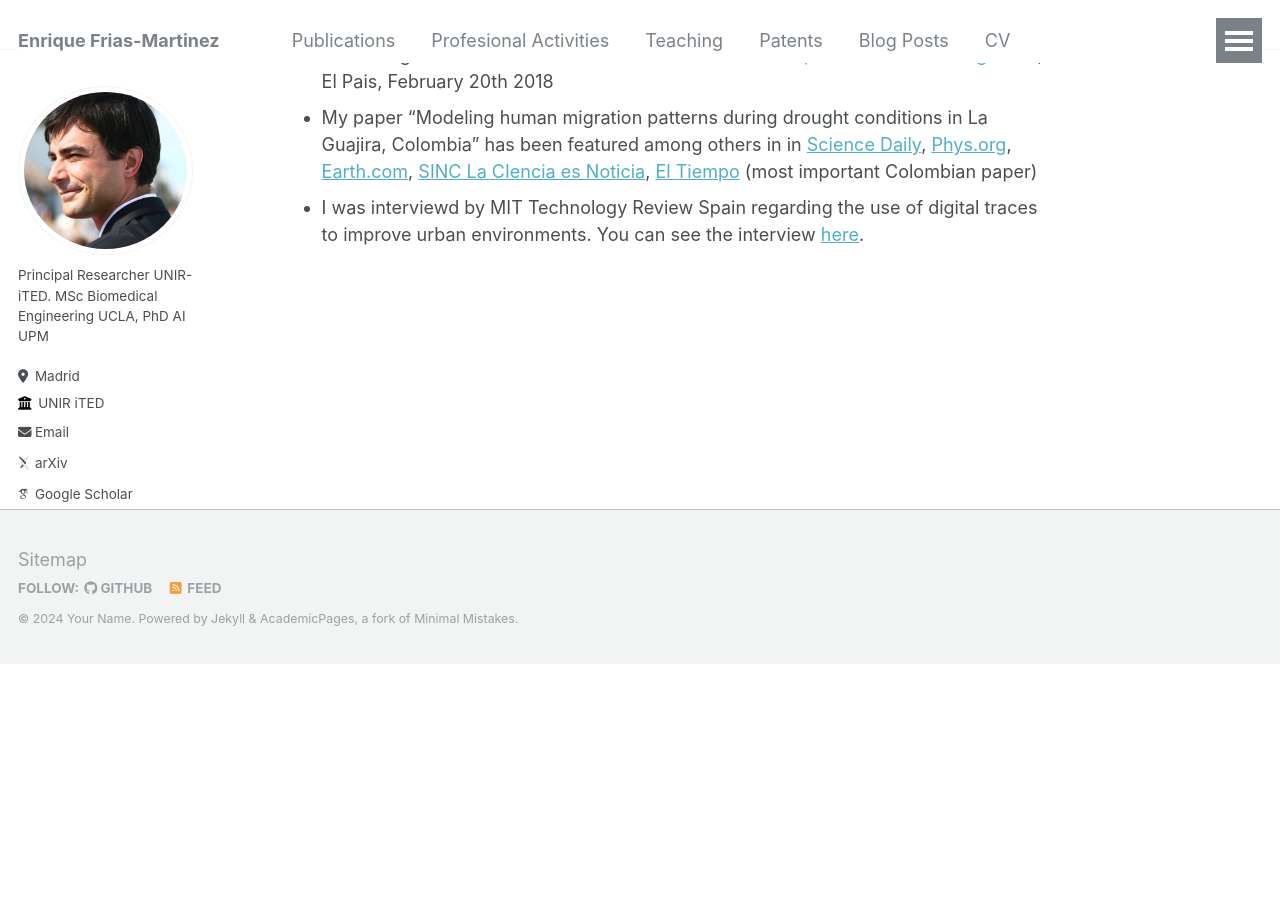
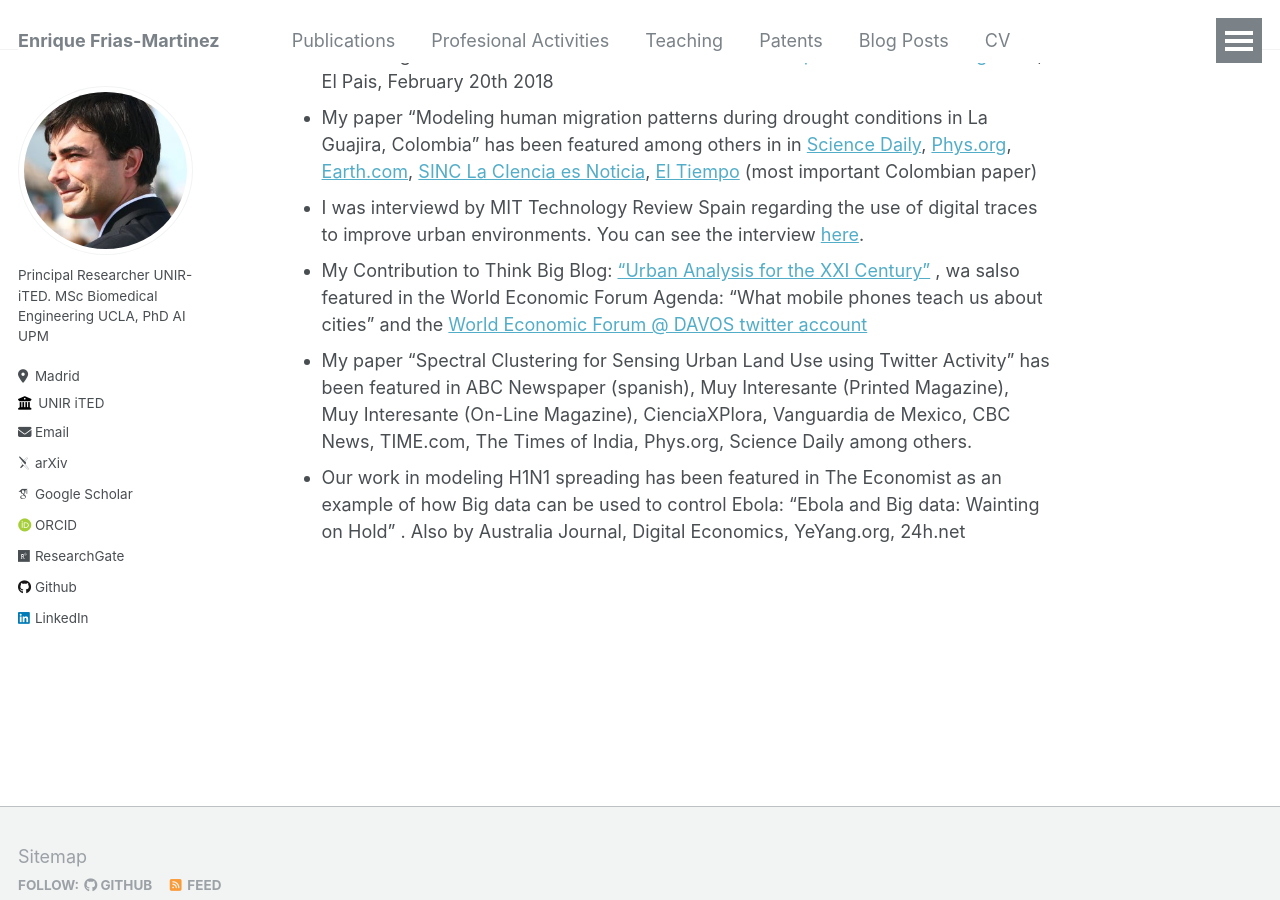
Before and after one commit to ENriqueFRiasM/enriquefriasm.github.io, a Jekyll site: the page built from _pages/markdown.md, in a window 1280 px wide and 900 px high, scrolled down 492 px. Built offline with Jekyll 4.4.1, drawn with Linux system fonts in a browser that asks for light colours; some web fonts are replaced; before the commit the page ends 1157 px from its top, so only the background shows below that.

Commit message:
Update markdown.md

```diff
--- a/_pages/markdown.md
+++ b/_pages/markdown.md
@@ -15,3 +15,6 @@ redirect_from:
 * My research in using cell phone traces to model virus spreading was featured in the Technological Section of El Pais: ["La Vacuna contra las Epidemias se llama Big Data"](https://elpais.com/retina/2018/02/19/innovacion/1519039015_430916.html), El Pais, February 20th 2018
 * My paper  "Modeling human migration patterns during drought conditions in La Guajira, Colombia" has been featured among others in in [Science Daily](https://www.sciencedaily.com/releases/2018/06/180628120053.htm),  [Phys.org](https://phys.org/news/2018-06-smartphones-track-migrations-climate.html),  [Earth.com](https://www.earth.com/news/human-displacement-climate-change), [SINC La CIencia es Noticia](https://www.agenciasinc.es/Noticias/Rastrean-con-moviles-las-migraciones-debidas-al-cambio-climatico), [El Tiempo](https://www.eltiempo.com/vida/medio-ambiente/desplazamiento-por-cambio-climatico-en-la-guajira-235854) (most important Colombian paper)
 * I was interviewd by MIT Technology Review Spain regarding the use of digital traces to improve urban environments. You can see the interview [here](https://www.technologyreview.es/s/10660/los-datos-permiten-evaluar-si-las-politicas-de-urbanismo-funcionan).
+*  My Contribution to Think Big Blog: [“Urban Analysis for the XXI Century”](https://blogthinkbig.com/urban-analysis) , wa salso featured in the World Economic Forum Agenda: “What mobile phones teach us about cities”  and the [World Economic Forum @ DAVOS twitter account](https://twitter.com/davos/status/562543577927258112)
+*  My paper "Spectral Clustering for Sensing Urban Land Use using Twitter Activity" has been featured in ABC Newspaper (spanish), Muy Interesante (Printed Magazine), Muy Interesante (On-Line Magazine), ﻿CienciaXPlora, ﻿﻿Vanguardia de Mexico﻿, CBC News, TIME.com, The Times of India, Phys.org, Science Daily among others.
+*  Our work in modeling H1N1 spreading has been featured in The Economist as an example of how Big data can be used to control Ebola: "Ebola and Big data: Wainting on Hold" . Also by Australia Journal, Digital Economics, YeYang.org, 24h.net
```
